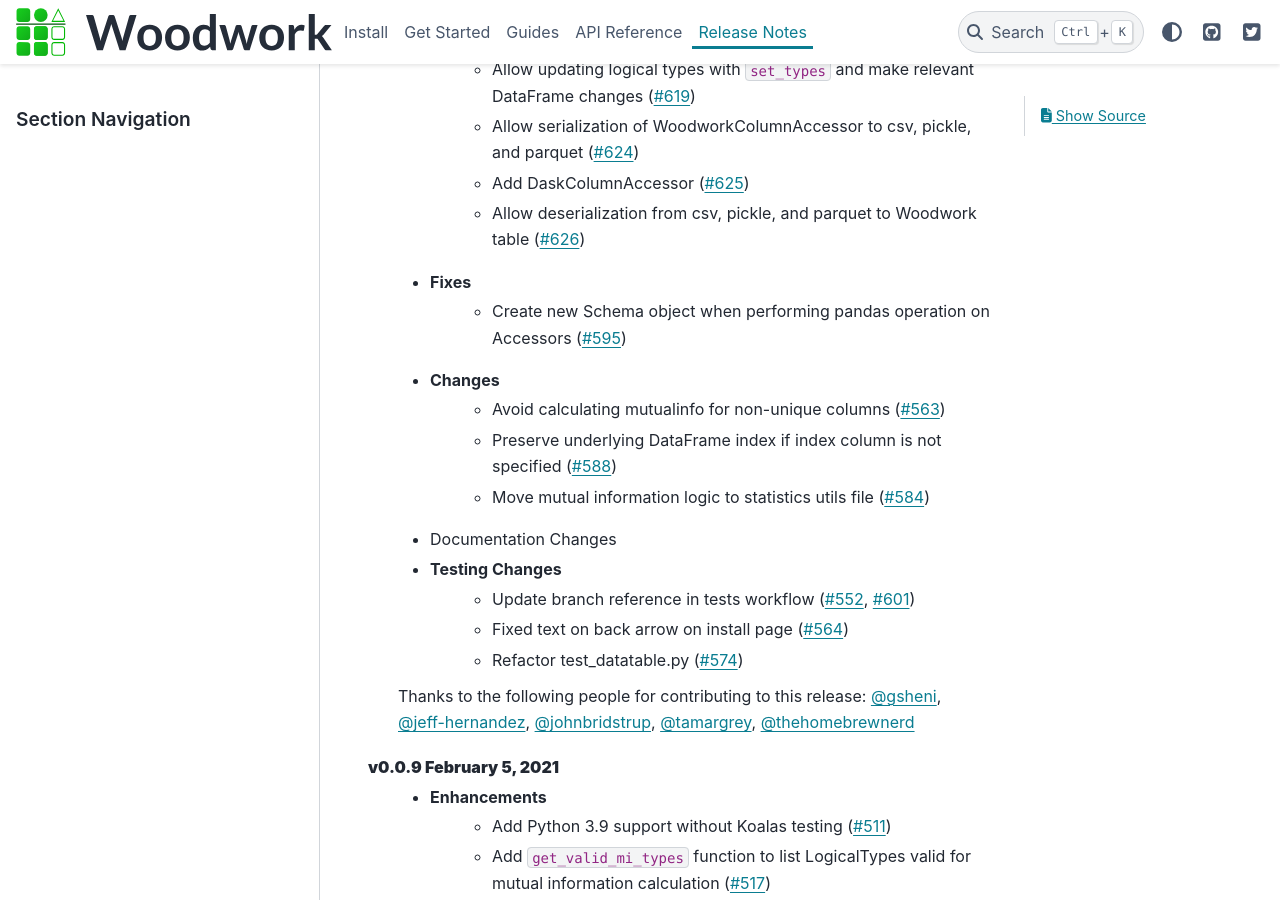
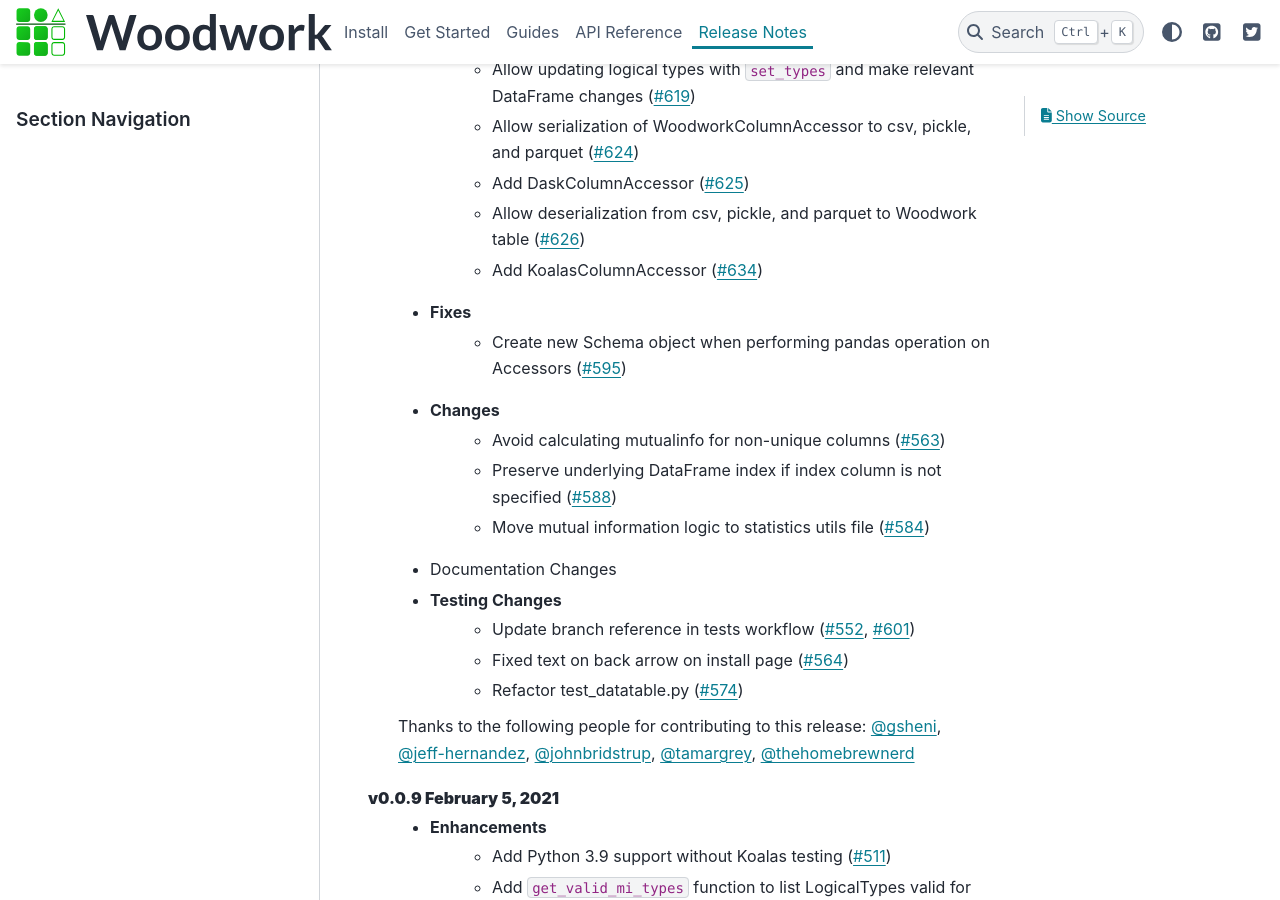
Before and after one commit to alteryx/woodwork, a Sphinx documentation site: the page built from docs/source/release_notes.rst, in a window 1280 px wide and 900 px high, scrolled down 1175 px. Built offline with Sphinx 7.4.7 and the PyData theme 0.15.4, drawn with Linux system fonts in a browser that asks for light colours; comment, search, counter and statistics services are not loaded.

Commit message:
update release notes

```diff
--- a/docs/source/release_notes.rst
+++ b/docs/source/release_notes.rst
@@ -31,6 +31,7 @@ Release Notes
         * Allow serialization of WoodworkColumnAccessor to csv, pickle, and parquet (:pr:`624`)
         * Add DaskColumnAccessor (:pr:`625`)
         * Allow deserialization from csv, pickle, and parquet to Woodwork table (:pr:`626`)
+        * Add KoalasColumnAccessor (:pr:`634`)
     * Fixes
         * Create new Schema object when performing pandas operation on Accessors (:pr:`595`)
     * Changes
```
